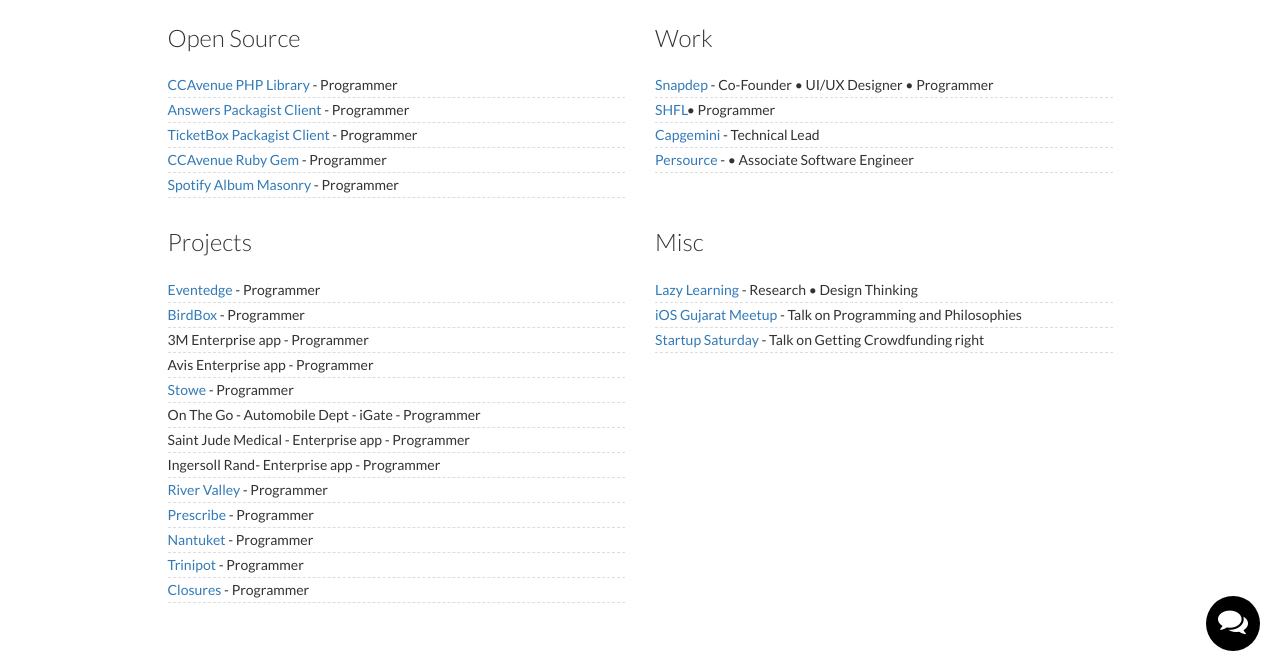
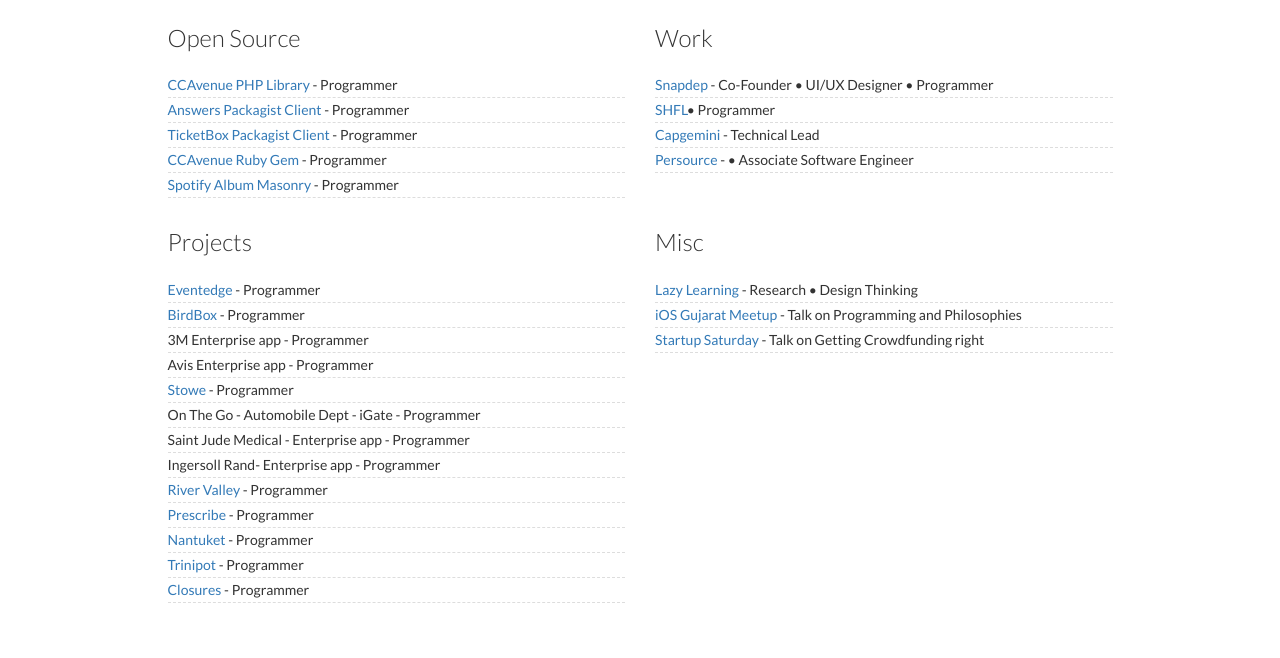
Before and after one commit to rathodrc/rathodrc.github.io, a plain HTML site: page index.html in a window 1280 px wide. Shown: the part 134-792 px from the top of the page. Drawn offline with Linux system fonts and the light colour scheme.

Commit message:
deleted chat UI

```diff
--- a/index.html
+++ b/index.html
@@ -21,10 +21,6 @@
 	</head>
 
 	<body>
-
-	<a href="http://chat.kishanthobhani.com/" target="_blank" class="chat-start">
-		<i class="fa fa-comments"></i>
-	</a>
 
 	<!--[if lt IE 8]>
 			<p class="browserupgrade">You are using an <strong>outdated</strong> browser. Please <a href="http://browsehappy.com/">upgrade your browser</a> to improve your experience.</p>
```
